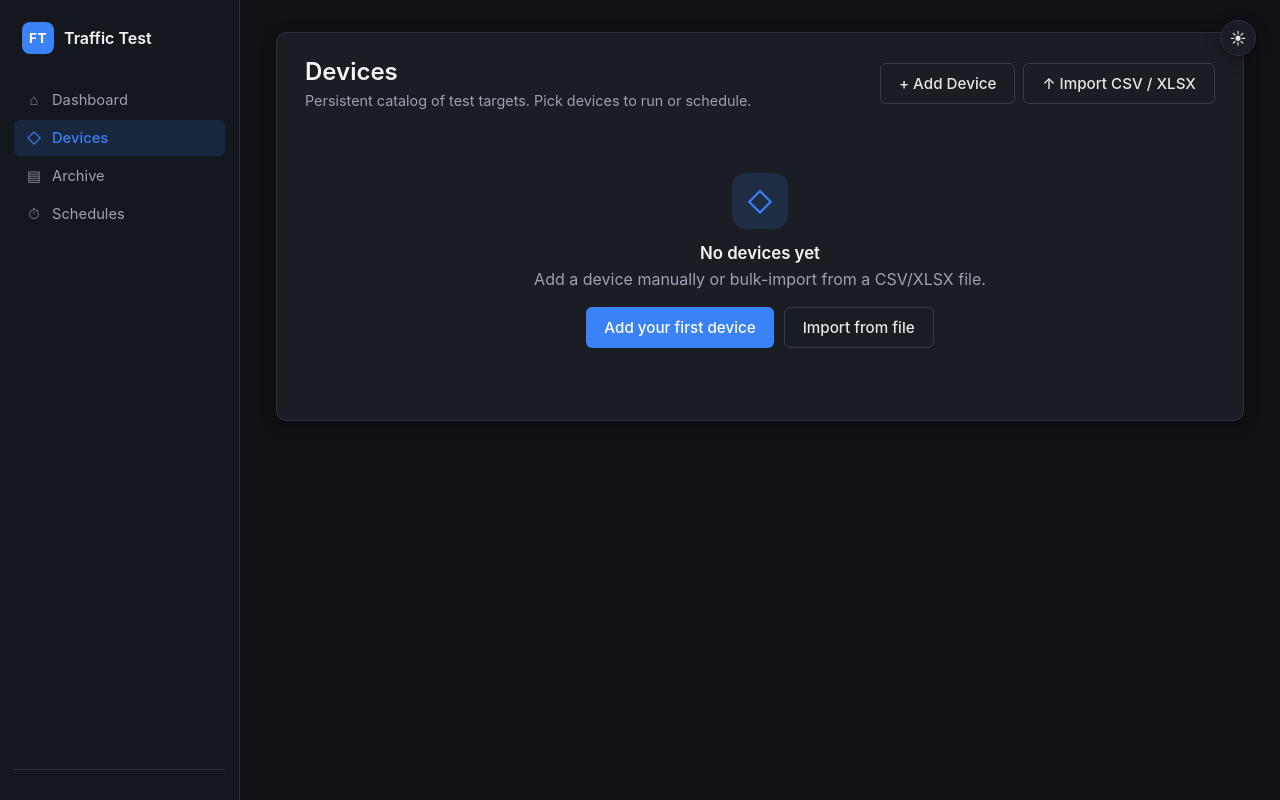
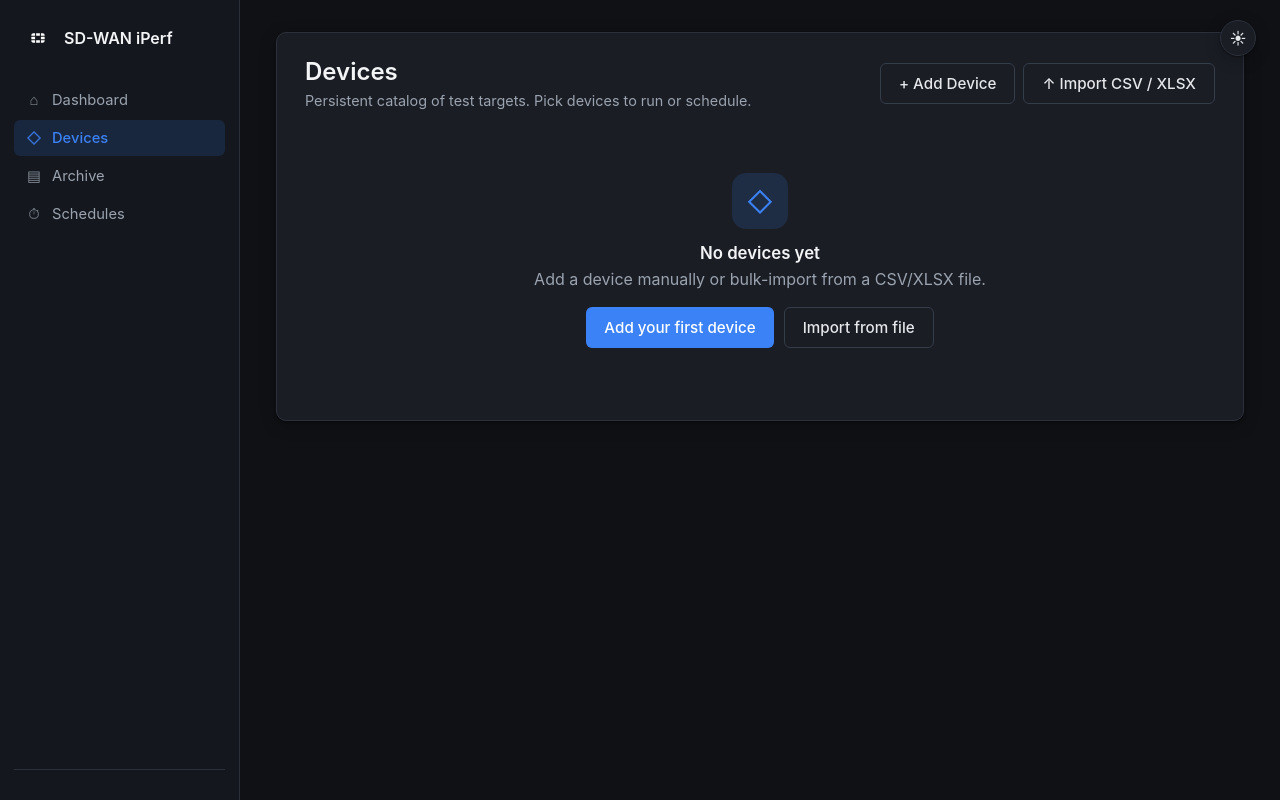
Before and after one commit to m0e97/iperf_stress_test, a FastAPI app: page /devices in a window 1280 px wide. Run offline with FastAPI, Linux system fonts and the light colour scheme; data that the repository does not hold is empty; some libraries are stand-ins or nearby versions.

Commit message:
Rebrand to SD-WAN iPerf with Fortinet logo and auto-update device name from discovered hostname
- Replace FT badge with Fortinet SVG logomark (white on dark, red on light)
- Rename app to "SD-WAN iPerf" in sidebar and browser title
- Update device name to discovered firewall hostname after test run when
  name was not manually set (blank or equals spoke IP)

Co-Authored-By: Claude Sonnet 4.6 <noreply@anthropic.com>

```diff
--- a/webapp/app.py
+++ b/webapp/app.py
@@ -273,6 +273,20 @@ def _run_job(
                     if key in id_by_spoke_hub:
                         row["device_id"] = id_by_spoke_hub[key]
             db.insert_run_sites(job.id, site_rows)
+
+            # Auto-update device name when test discovers a real hostname
+            for row in site_rows:
+                dname = row.get("display_name") or ""
+                spoke = row.get("spoke_ip") or ""
+                if not dname or dname == spoke:
+                    continue  # no real hostname discovered
+                did = row.get("device_id")
+                if did is None:
+                    matched = db.find_device_by_spoke_hub(spoke, row.get("hub_ip") or "")
+                    if matched:
+                        did = matched["id"]
+                if did:
+                    db.update_device_name_if_unset(did, dname, spoke)
 
         db.finalize_run(
             run_id=job.id,
--- a/webapp/db.py
+++ b/webapp/db.py
@@ -394,6 +394,15 @@ def mark_schedule_fired(
         )
 
 
+def update_device_name_if_unset(device_id: int, discovered_name: str, spoke_ip: str) -> None:
+    """Set device name to discovered hostname only when name is blank or is the spoke IP fallback."""
+    with _connect() as conn:
+        conn.execute(
+            "UPDATE devices SET name = ? WHERE id = ? AND (name = '' OR name = ?)",
+            (discovered_name, device_id, spoke_ip),
+        )
+
+
 def runs_for_device(device_id: int) -> list[dict[str, Any]]:
     with _connect() as conn:
         rows = conn.execute(
--- a/webapp/static/styles.css
+++ b/webapp/static/styles.css
@@ -102,13 +102,21 @@ body {
     place-items: center;
     width: 32px;
     height: 32px;
-    border-radius: 8px;
-    background: var(--accent);
-    color: white;
-    font-weight: 700;
-    font-size: 0.85em;
-    letter-spacing: 0.5px;
+    flex-shrink: 0;
 }
+.brand-logo {
+    width: 32px;
+    height: 32px;
+    object-fit: contain;
+}
+/* show white logo on dark, red logo on light */
+:root[data-theme="dark"]  .brand-logo-light { display: none; }
+:root[data-theme="dark"]  .brand-logo-dark  { display: block; }
+:root[data-theme="light"] .brand-logo-dark  { display: none; }
+:root[data-theme="light"] .brand-logo-light { display: block; }
+/* default (no attribute yet) matches dark */
+:root:not([data-theme]) .brand-logo-light { display: none; }
+:root:not([data-theme]) .brand-logo-dark  { display: block; }
 .brand-text { font-weight: 600; }
 
 .side-nav {
--- a/webapp/templates/base.html
+++ b/webapp/templates/base.html
@@ -3,7 +3,7 @@
 <head>
     <meta charset="UTF-8">
     <meta name="viewport" content="width=device-width, initial-scale=1">
-    <title>{% block title %}FortiGate Traffic Test Runner{% endblock %}</title>
+    <title>{% block title %}SD-WAN iPerf{% endblock %}</title>
     <link rel="stylesheet" href="/static/styles.css">
     <script>
         (function () {
@@ -18,8 +18,11 @@
 {% set path = request.url.path %}
 <aside class="sidebar">
     <a class="brand" href="/">
-        <span class="brand-mark">FT</span>
-        <span class="brand-text">Traffic Test</span>
+        <span class="brand-mark">
+            <img class="brand-logo brand-logo-dark"  src="/static/icons/Fortinet-logomark-rgb-white.svg" alt="Fortinet">
+            <img class="brand-logo brand-logo-light" src="/static/icons/Fortinet-logomark-rgb-red.svg"   alt="Fortinet">
+        </span>
+        <span class="brand-text">SD-WAN iPerf</span>
     </a>
     <nav class="side-nav">
         <a href="/" {% if path == '/' %}aria-current="page"{% endif %}>
```
Also changed, not shown: webapp/static/icons/Fortinet-logomark-rgb-red.svg (added), webapp/static/icons/Fortinet-logomark-rgb-white.svg (added).
